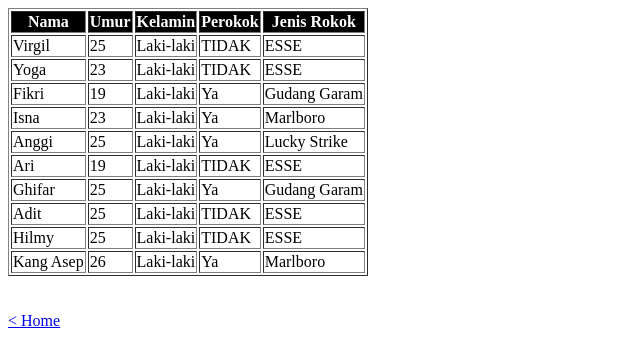
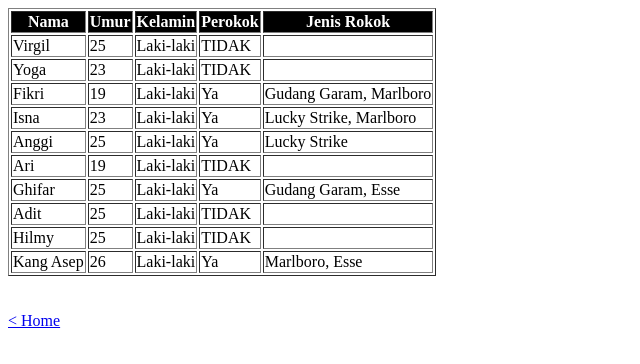
Before and after one commit to VirgilIw/koda-b4-html5, a plain HTML site: page pages/tableData.html in a window 1280 px wide. Shown: the whole page, without its empty margins (0-640 px from the left). Drawn offline with Linux system fonts and the light colour scheme.

Commit message:
feat: update jenis rokok if user not perokok, and update picture in assets

```diff
--- a/pages/tableData.html
+++ b/pages/tableData.html
@@ -23,28 +23,28 @@
           <td><font color="black">25</font></td>
           <td><font color="black">Laki-laki</font></td>
           <td><font color="black">TIDAK</font></td>
-          <td><font color="black">ESSE</font></td>
+          <td><font color="black"></font></td>
         </tr>
         <tr>
           <td><font color="black">Yoga</font></td>
           <td><font color="black">23</font></td>
           <td><font color="black">Laki-laki</font></td>
           <td><font color="black">TIDAK</font></td>
-          <td><font color="black">ESSE</font></td>
+          <td><font color="black"></font></td>
         </tr>
         <tr>
           <td><font color="black">Fikri</font></td>
           <td><font color="black">19</font></td>
           <td><font color="black">Laki-laki</font></td>
           <td><font color="black">Ya</font></td>
-          <td><font color="black">Gudang Garam</font></td>
+          <td><font color="black">Gudang Garam, Marlboro</font></td>
         </tr>
         <tr>
           <td><font color="black">Isna</font></td>
           <td><font color="black">23</font></td>
           <td><font color="black">Laki-laki</font></td>
           <td><font color="black">Ya</font></td>
-          <td><font color="black">Marlboro</font></td>
+          <td><font color="black">Lucky Strike, Marlboro</font></td>
         </tr>
         <tr>
           <td><font color="black">Anggi</font></td>
@@ -58,35 +58,35 @@
           <td><font color="black">19</font></td>
           <td><font color="black">Laki-laki</font></td>
           <td><font color="black">TIDAK</font></td>
-          <td><font color="black">ESSE</font></td>
+          <td><font color="black"></font></td>
         </tr>
         <tr>
           <td><font color="black">Ghifar</font></td>
           <td><font color="black">25</font></td>
           <td><font color="black">Laki-laki</font></td>
           <td><font color="black">Ya</font></td>
-          <td><font color="black">Gudang Garam</font></td>
+          <td><font color="black">Gudang Garam, Esse</font></td>
         </tr>
         <tr>
           <td><font color="black">Adit</font></td>
           <td><font color="black">25</font></td>
           <td><font color="black">Laki-laki</font></td>
           <td><font color="black">TIDAK</font></td>
-          <td><font color="black">ESSE</font></td>
+          <td><font color="black"></font></td>
         </tr>
         <tr>
           <td><font color="black">Hilmy</font></td>
           <td><font color="black">25</font></td>
           <td><font color="black">Laki-laki</font></td>
           <td><font color="black">TIDAK</font></td>
-          <td><font color="black">ESSE</font></td>
+          <td><font color="black"></font></td>
         </tr>
         <tr>
           <td><font color="black">Kang Asep</font></td>
           <td><font color="black">26</font></td>
           <td><font color="black">Laki-laki</font></td>
           <td><font color="black">Ya</font></td>
-          <td><font color="black">Marlboro</font></td>
+          <td><font color="black">Marlboro, Esse</font></td>
         </tr>
       </tbody>
     </table>
```
Also changed, not shown: assets/img/image2.png.
